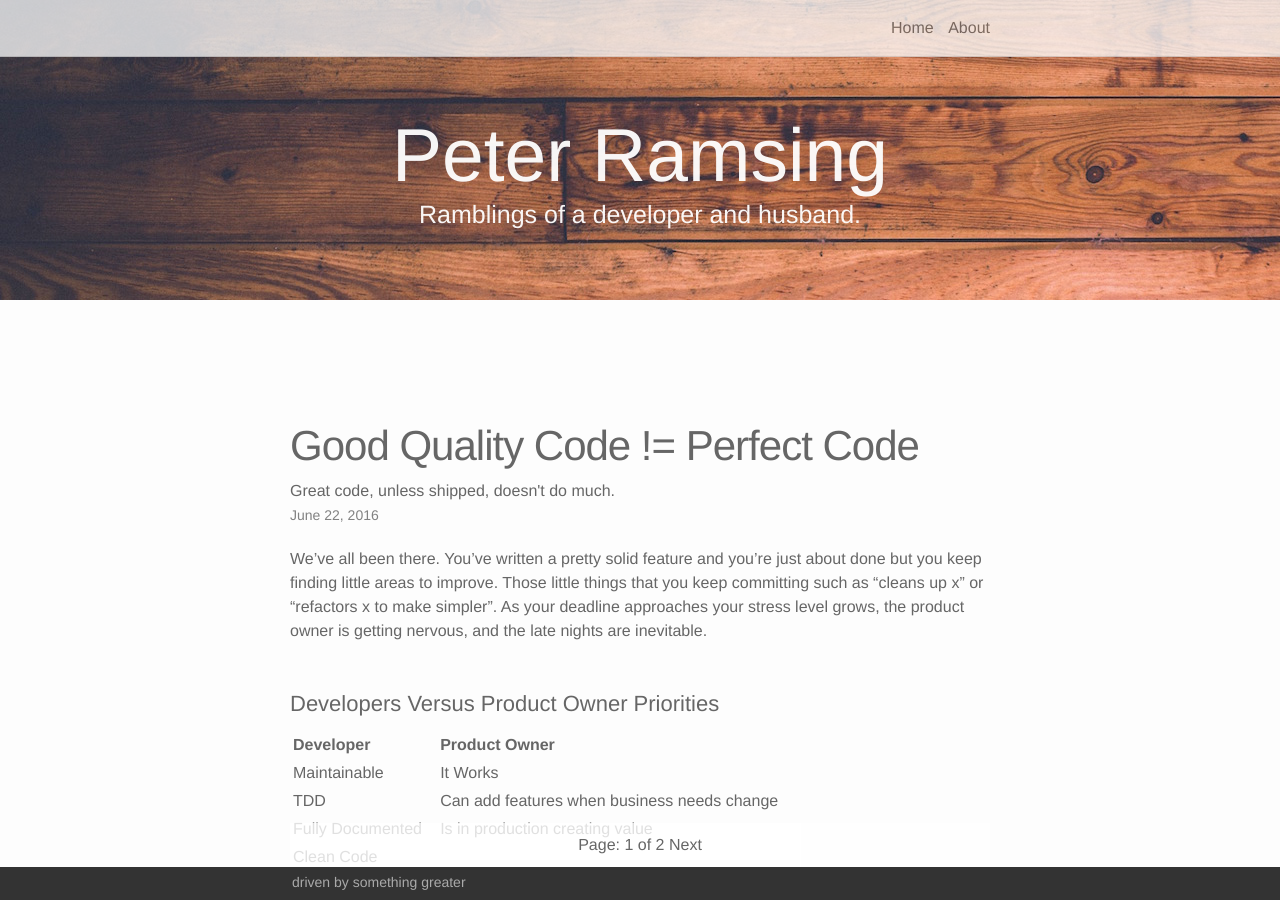
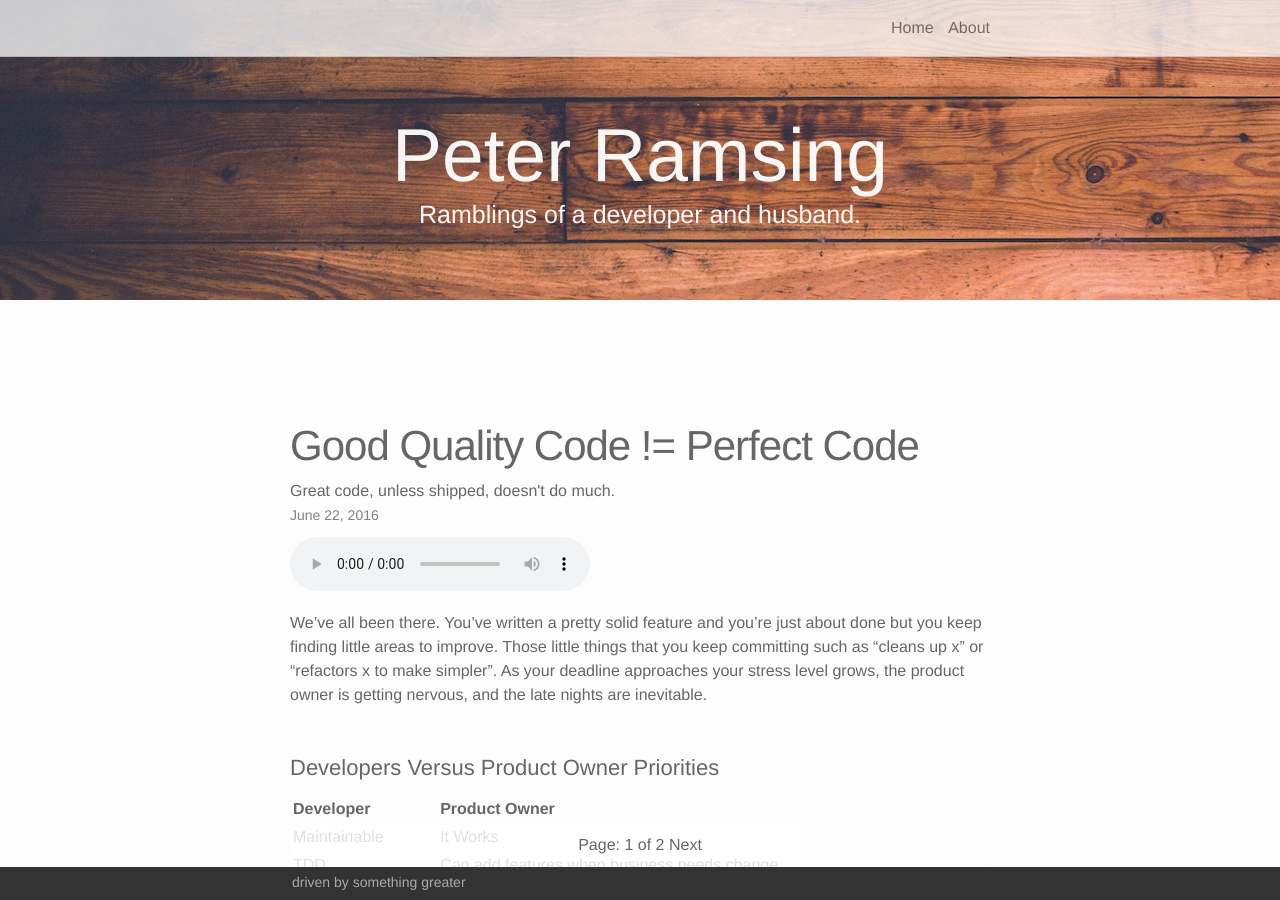
Before and after one commit to peterramsing/personal-site, a Jekyll site: the page built from index.html, in a window 1280 px wide and 900 px high. Built offline with Jekyll 4.4.1, drawn with Linux system fonts in a browser that asks for light colours; nearby versions of some CDN libraries; the list of posts is cut into pages by our own code.

Commit message:
Updates Audio on homepage and in posts
This adds the audio to the homepage for easier discovery.

This also sets the preload attribute to “metadata” to save data while
still preserving loading how long the audio is.

```diff
--- a/_layouts/post.html
+++ b/_layouts/post.html
@@ -12,7 +12,7 @@ layout: default
     {% if page.audio %}
     <div class="post-audio">
       Listen to this blog post:
-         <audio controls>
+         <audio controls preload="metadata">
            <source src="../audio/{{ page.audio }}.mp3" type="audio/mpeg">
            Your browser does not support the audio element.
          </audio>
--- a/index.html
+++ b/index.html
@@ -13,6 +13,12 @@ social_image: /img/2016_square_sm.jpg
         <h2><a class="post-title" href="{{ post.url | prepend: site.baseurl }}">{{ post.title }}</a></h2>
         <h4>{{ post.description }}</h4>
         <p class="post-meta">{{ post.date | date: '%B %-d, %Y' }}</p>
+        {% if post.audio %}
+        <audio controls preload="metadata">
+          <source src="../audio/{{ post.audio }}.mp3" type="audio/mpeg">
+          Your browser does not support the audio element.
+        </audio>
+        {% endif %}
         <p>
           {{ post.content }}
         </p>
```
